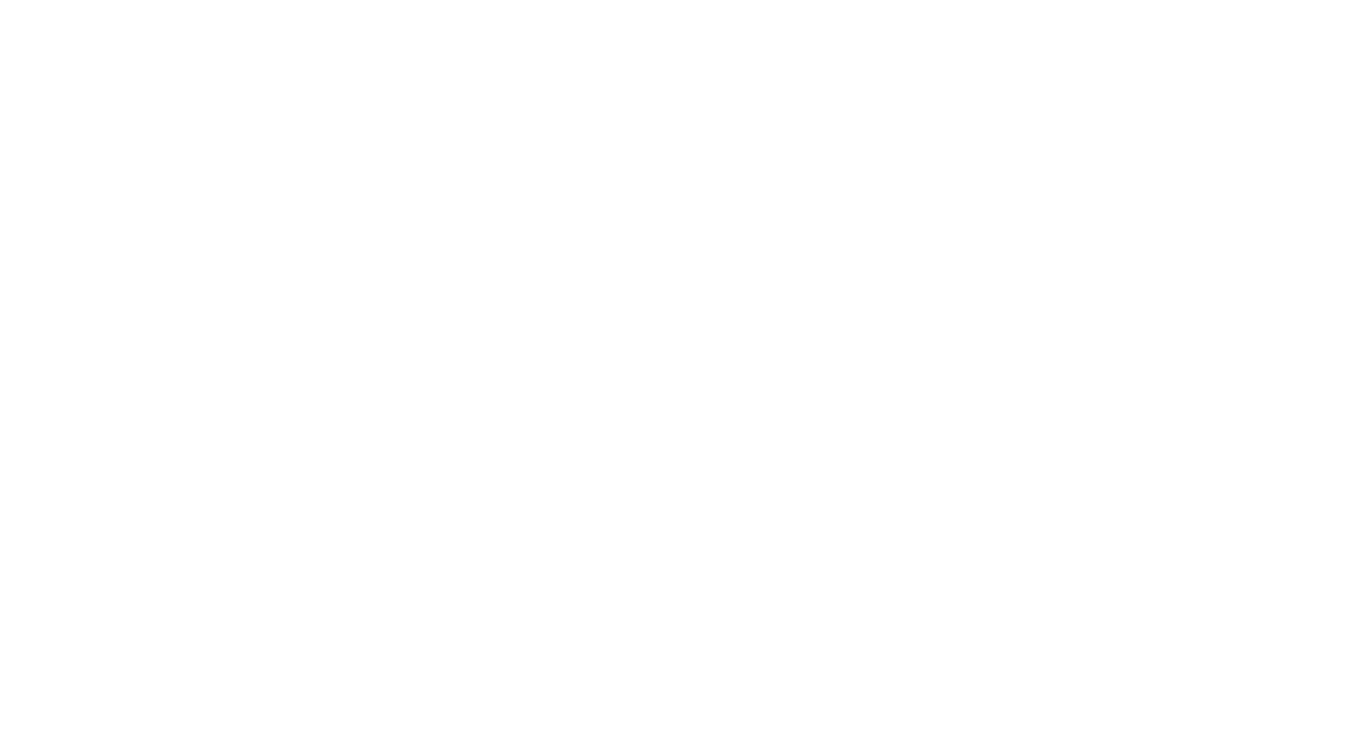
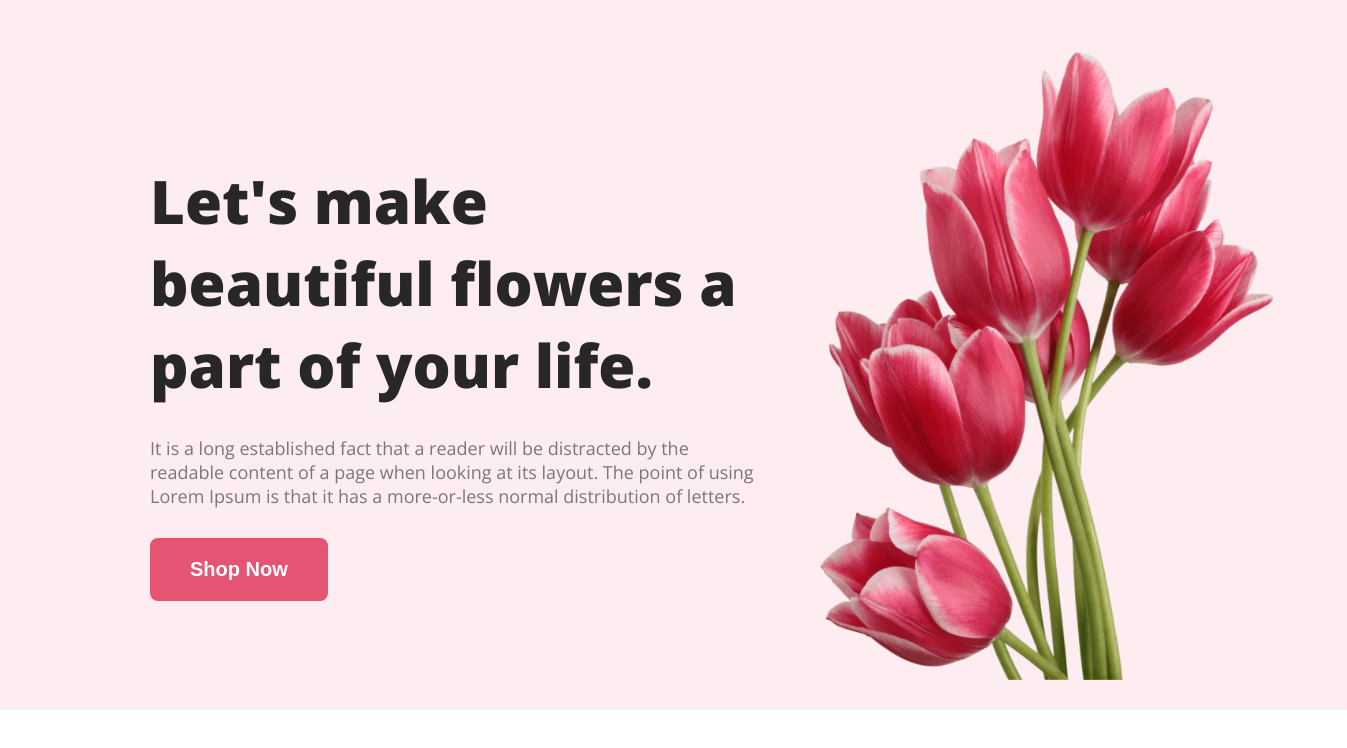
Before and after one commit to shamim-ahmed2/flower-shop-assignment-1, a plain HTML site: page index.html in a window 1280 px wide. Shown: the whole page, 1347 px wide, since content can reach past the window. Drawn offline with nearby package versions, Linux system fonts and the light colour scheme.

Commit message:
added header

```diff
--- a/index.html
+++ b/index.html
@@ -14,7 +14,16 @@
     <link rel="stylesheet" href="styles/flower.css">
 </head>
 <body>
-    <header></header>
+    <header>
+        <nav>
+            <div class="nav-container">
+                <h3 class="nav-title">Let's make beautiful flowers a part of your life.</h3>
+                <p class="nav-description">It is a long established fact that a reader will be distracted by the readable content of a page when looking at its layout. The point of using Lorem Ipsum is that it has a more-or-less normal distribution of letters.</p>
+                <button class="primary-btn"> <a href=""></a>Shop Now </button>
+            </div>
+            <img class="flower-img" src="Flower Asset/pngwing 10.png" alt="">
+        </nav>
+    </header>
 
 
     <main></main>
--- a/styles/flower.css
+++ b/styles/flower.css
@@ -1,4 +1,62 @@
 body {
     font-family: 'Lato', sans-serif;
     font-family: 'Open Sans', sans-serif;
+    margin: 0;
 }
+
+/* header section */
+
+header {
+    width: 1347px;
+    height: 710px;
+    background-color: rgba(229, 84, 115, 0.10);
+}
+
+nav {
+    display: flex;
+
+
+    /* justify-content: space-between; */
+}
+
+.nav-container {
+    text-align: left;
+    margin: 100px 0px 0px 150px;
+    padding-right: 30px;
+
+}
+
+.nav-title {
+    color: #272727;
+    font-size: 60px;
+    font-weight: 800;
+    margin-bottom: 30px;
+
+
+
+}
+
+.nav-description {
+    color: rgba(39, 39, 39, 0.60);
+    font-size: 18px;
+    font-weight: 400;
+    margin-bottom: 30px;
+
+}
+
+.primary-btn {
+    border: 0;
+    border-radius: 8px;
+    background: #E55473;
+    color: #FFF;
+    font-size: 20px;
+    font-weight: 700;
+    padding: 20px 40px;
+}
+
+.flower-img{
+    margin-top: 50px;
+    margin-right: 50px;
+    width: 500px;
+
+}
```
